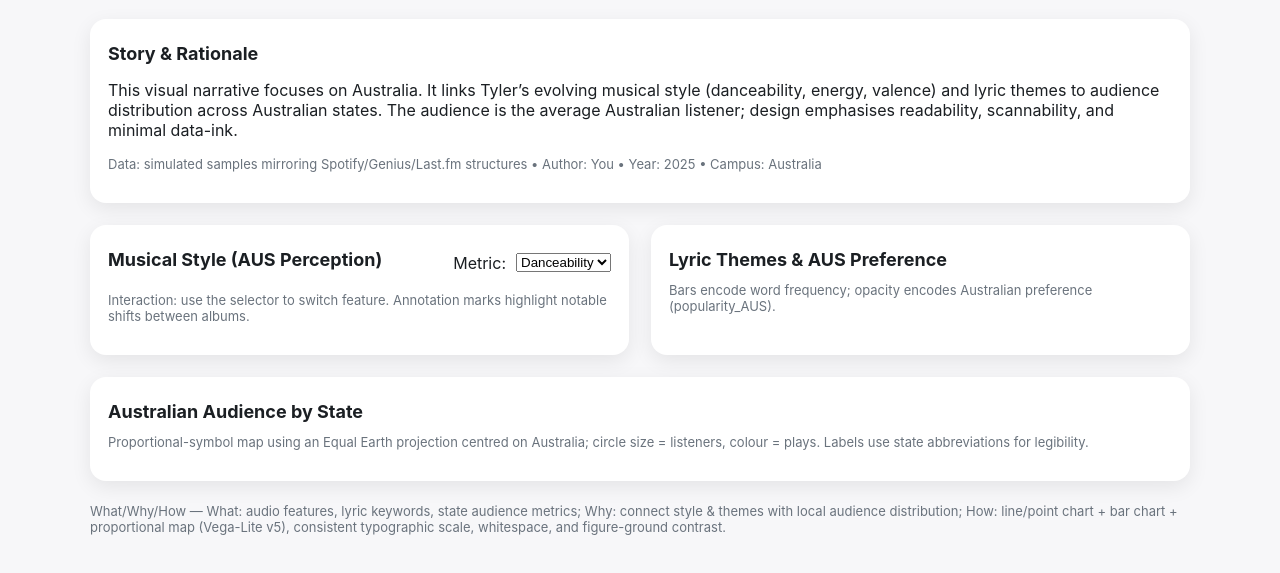
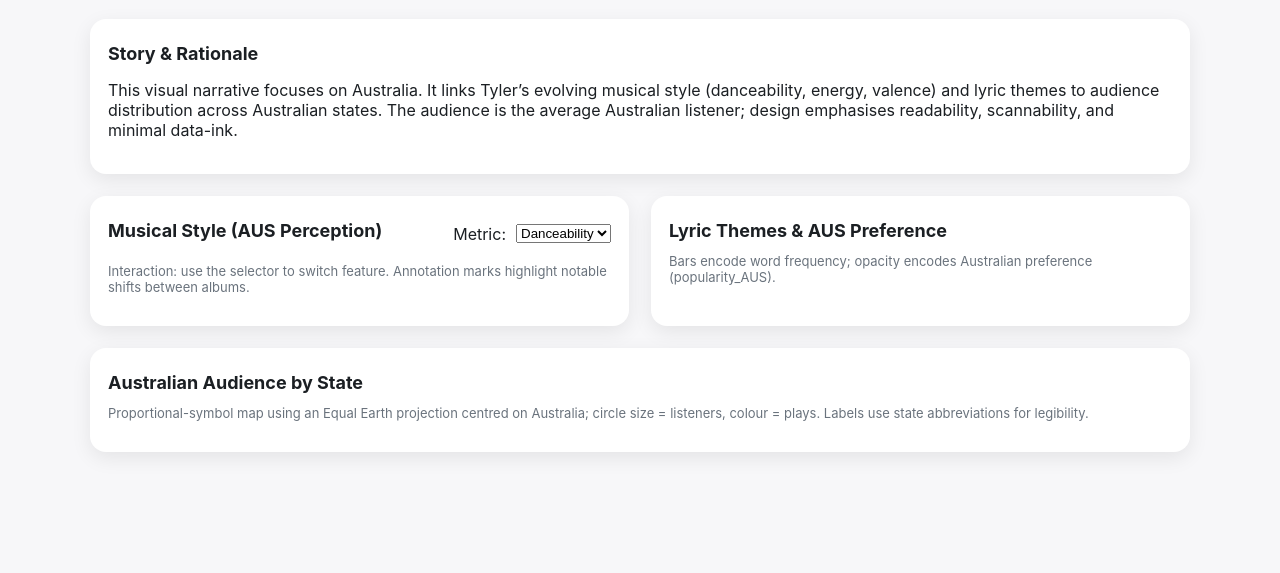
Before and after one commit to xwuu0082-cpu/tyler-aus-map, a plain HTML site: page tyler1/index.html in a window 1280 px wide. Shown: the part 89-662 px from the top of the page. Drawn offline with Linux system fonts and the light colour scheme; a script that the page names is missing.

Commit message:
Update index.html

```diff
--- a/tyler1/index.html
+++ b/tyler1/index.html
@@ -35,7 +35,6 @@
     <section class="card story">
       <h2>Story & Rationale</h2>
       <p>This visual narrative focuses on Australia. It links Tyler’s evolving musical style (danceability, energy, valence) and lyric themes to audience distribution across Australian states. The audience is the average Australian listener; design emphasises readability, scannability, and minimal data-ink.</p>
-      <p class="meta">Data: simulated samples mirroring Spotify/Genius/Last.fm structures • Author: You • Year: 2025 • Campus: Australia</p>
     </section>
 
     <section class="card">
@@ -65,9 +64,7 @@
     </section>
   </main>
 
-  <footer>
-    <p class="meta">What/Why/How — What: audio features, lyric keywords, state audience metrics; Why: connect style & themes with local audience distribution; How: line/point chart + bar chart + proportional map (Vega-Lite v5), consistent typographic scale, whitespace, and figure-ground contrast. </p>
-  </footer>
+    </footer>
 
   <script>
     // 1) Style chart with interactive metric selection + annotations
```
